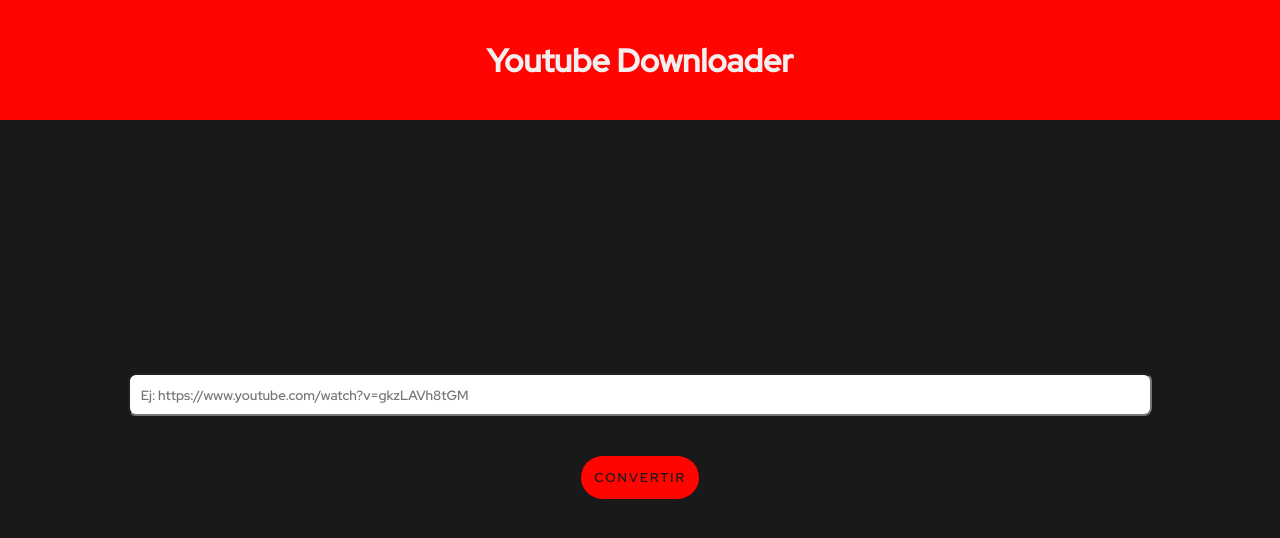
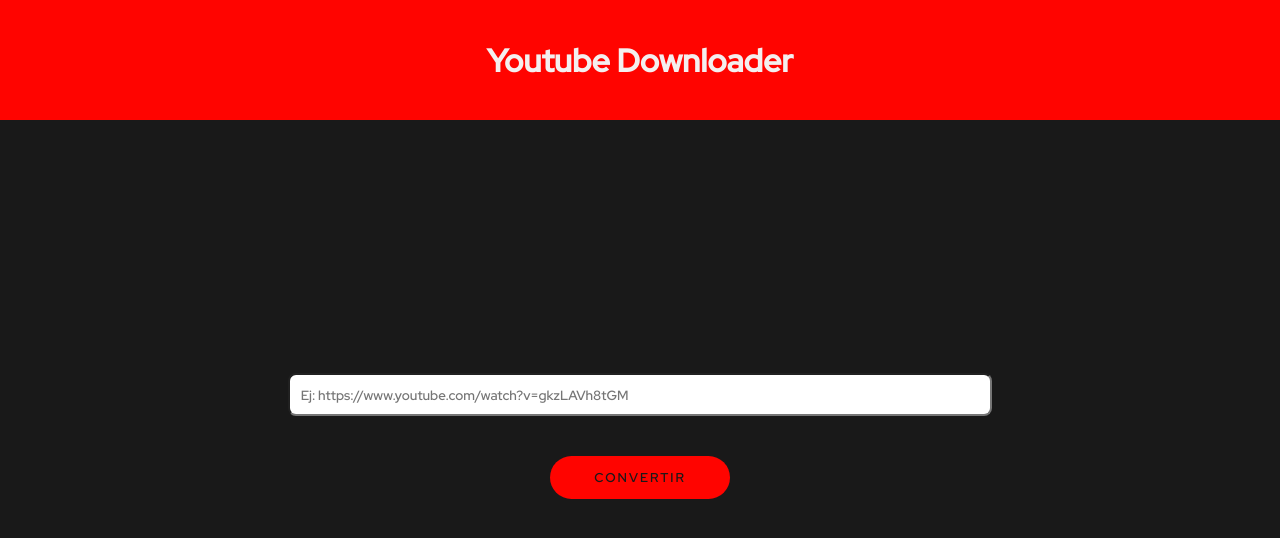
Before and after one commit to Rodevp/yt-mp3-download, a Vue app in the folder youtube/: page / in a window 1280 px wide. Shown: the top 538 px of the page. Built offline with nearby package versions, Linux system fonts and the light colour scheme.

Commit message:
creando media querie en vista 920px

```diff
--- a/youtube/src/home/Home.vue
+++ b/youtube/src/home/Home.vue
@@ -3,7 +3,11 @@
     <h1 class="header">Youtube Downloader</h1>
     <div class="main">
       <div class="main__content_input">
-        <input type="text"  class="input" placeholder="Ej: https://www.youtube.com/watch?v=gkzLAVh8tGM"/>
+        <input
+          type="text"
+          class="input"
+          placeholder="Ej: https://www.youtube.com/watch?v=gkzLAVh8tGM"
+        />
       </div>
       <div class="main__content_btn">
         <button class="button">Convertir</button>
@@ -40,7 +44,8 @@
   justify-content: center;
 }
 
-.main__content_input, .main__content_btn {
+.main__content_input,
+.main__content_btn {
   width: 80%;
   padding: 1em 0;
   margin-bottom: 0.5rem;
@@ -50,6 +55,7 @@
 }
 
 .button {
+    width: 150px;
   padding: 1em 1em;
   font-size: 0.8rem;
   font-weight: 500;
@@ -88,4 +94,17 @@
   transition: border ease 0.3s;
 }
 
+@media screen and (min-width: 920px) {
+
+  .main__content_input,
+  .main__content_btn {
+    width: 55%;
+  }
+
+  .button {
+    width: 180px;
+  }
+
+}
+
 </style>
```
Lines whose indentation alone changed are shown as unchanged.
